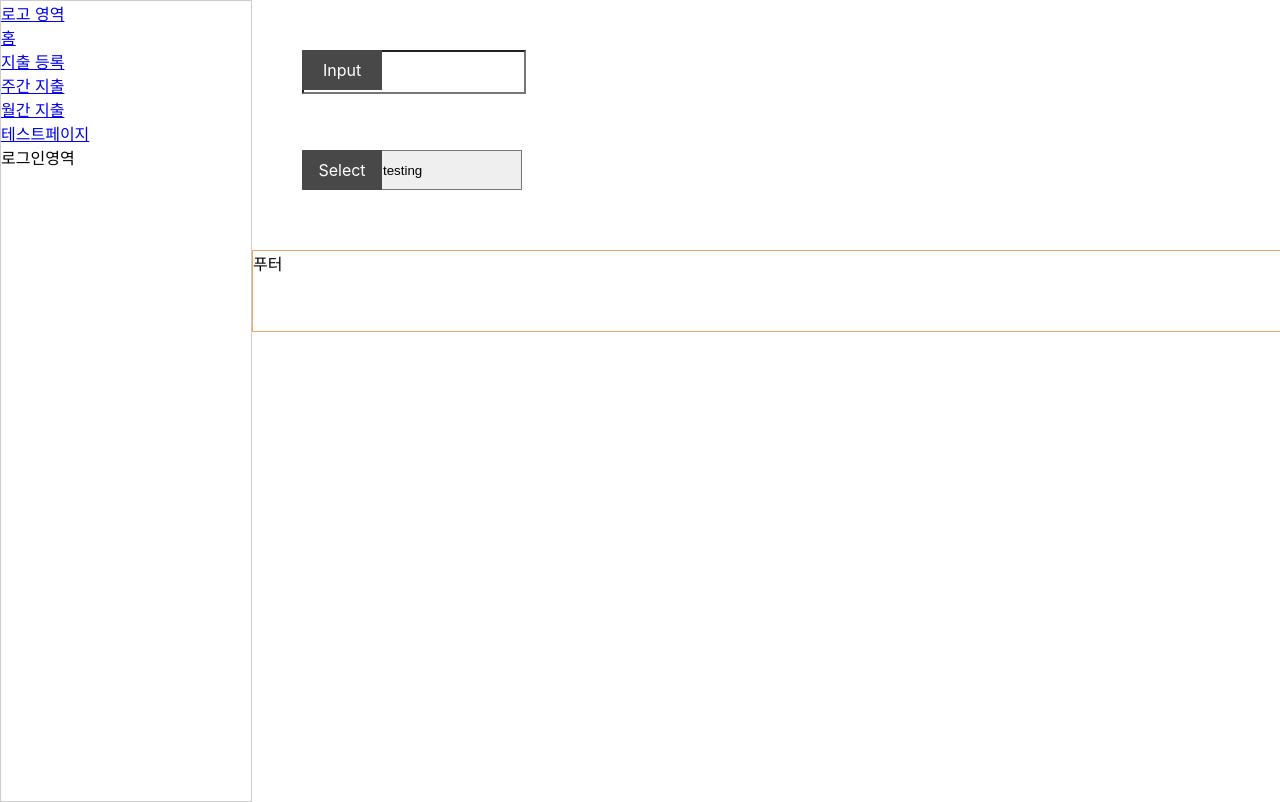
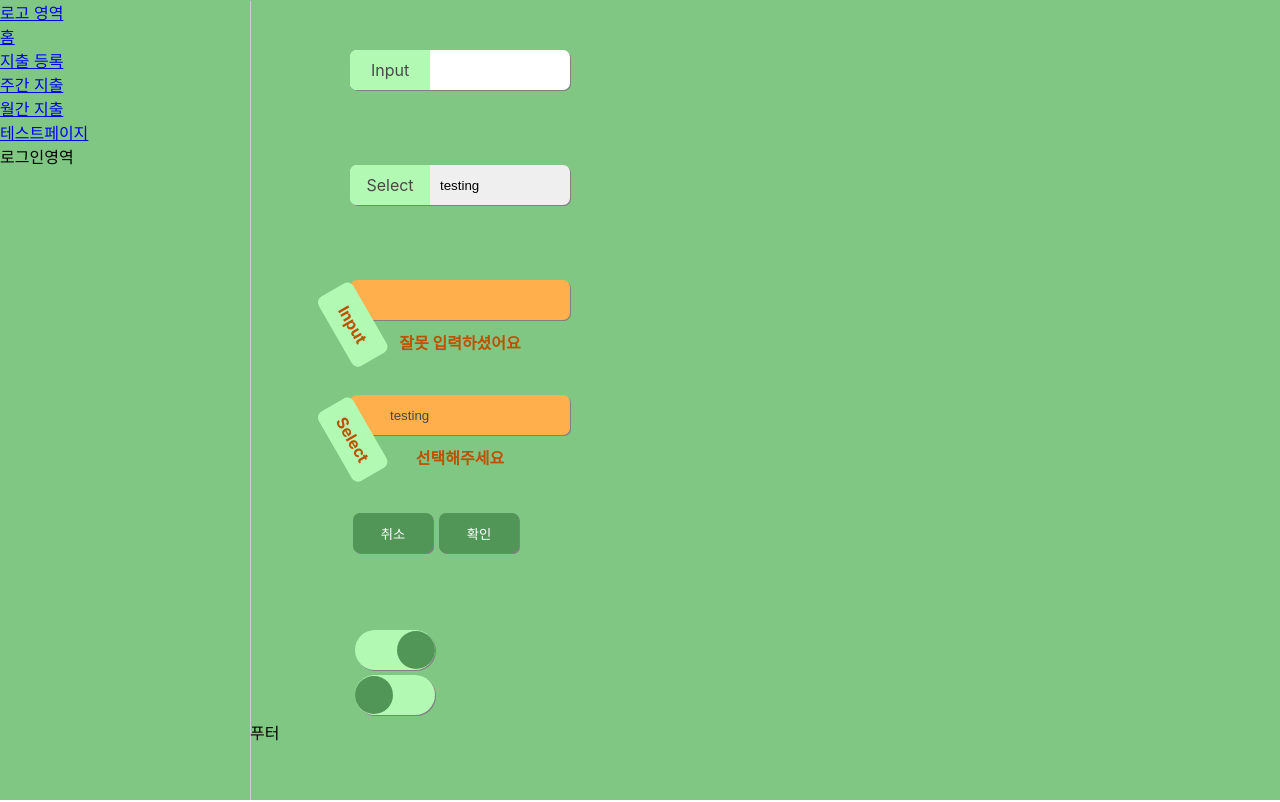
Before and after one commit to lss7612/household, a React (Create React App) app in the folder front/: page /test in a window 1280 px wide. Built offline with nearby package versions, Linux system fonts and the light colour scheme.

Commit message:
03/13 버튼추가할 차례

```diff
--- a/front/src/App.css
+++ b/front/src/App.css
@@ -1,5 +1,6 @@
 .wrapper {
   display: flex;
+  background-color: var(--color_primary);
 }
 
 :root {
--- /dev/null
+++ b/front/src/module/InputForm.js
@@ -0,0 +1,11 @@
+function InputForm(prop) {
+  return (
+    <div className="form">
+      <input id={prop.id} type="text" />
+      <label htmlFor={prop.id}>{prop.label}</label>
+      <span className="reason"></span>
+    </div>
+  );
+}
+
+export default InputForm;
--- a/front/src/module/InsertCard.js
+++ b/front/src/module/InsertCard.js
@@ -1,5 +1,5 @@
 import { useState } from "react";
-import "./css/InsertCard.css";
+import InputForm from "./InputForm";
 // import "./css/Form.css";
 function InsertCard() {
   //TOTO  카테고르 기져오기 필요함!
@@ -13,34 +13,7 @@ function InsertCard() {
     setIsCard(false);
   };
 
-  return (
-    <div className="card">
-      <div className="card_area">
-        <span className="btn" onClick={clickCard}>
-          신용카드
-        </span>
-        <span className="btn" onClick={clickCash}>
-          현금/체크카드
-        </span>
-      </div>
-      <div className="input_area">
-        <input type="number" id="spend" />
-        <label htmlFor="spend" required>
-          금액
-        </label>
-      </div>
-      {isCard ? <CardInput /> : null}
-      <div className="input_area">
-        <select></select>
-        <datalist></datalist>
-        <label htmlFor="category">대분류</label>
-      </div>
-      <div className="input_area">
-        <input type="text" />
-        <label htmlFor="comment">코멘트</label>
-      </div>
-    </div>
-  );
+  return <div></div>;
 }
 
 function CardInput() {
--- /dev/null
+++ b/front/src/module/SelectForm.js
@@ -0,0 +1,14 @@
+function SelectFrom({ id, label, valid, reason }) {
+  return (
+    <div className="form">
+      <select id={id} className={valid ? null : "not_valid"} type="select">
+        <option>testing</option>
+        <option>testing2</option>
+      </select>
+      <label htmlFor={id}>{label}</label>
+      <span className="reason">{reason}</span>
+    </div>
+  );
+}
+
+export default SelectFrom;
--- a/front/src/module/Test.js
+++ b/front/src/module/Test.js
@@ -2,17 +2,47 @@ import { useEffect, useState } from "react";
 import "./css/Test.css";
 function Test() {
   return (
-    <div>
-      <div className="test_form">
-        <input id="test_input" type="text" />
-        <label htmlFor="test_input">Input</label>
+    <div className="form_wrapper">
+      <div className="form">
+        <input id="input" type="text" />
+        <label htmlFor="input">Input</label>
+        <span className="reason"></span>
       </div>
-      <div className="test_form">
-        <select id="test_select" type="select">
+      <div className="form">
+        <select id="select" type="select">
           <option>testing</option>
           <option>testing2</option>
         </select>
-        <label htmlFor="test_select">Select</label>
+        <label htmlFor="select">Select</label>
+        <span className="reason"></span>
+      </div>
+
+      <div className="form">
+        <input id="input2" className="not_valid" type="text" />
+        <label htmlFor="input2">Input</label>
+        <span className="reason">잘못 입력하셨어요</span>
+      </div>
+      <div className="form">
+        <select id="select2" className="not_valid" type="select">
+          <option>testing</option>
+          <option>testing2</option>
+        </select>
+        <label htmlFor="select2">Select</label>
+        <span className="reason">선택해주세요</span>
+      </div>
+
+      <div className="form">
+        <button className="negative">취소</button>
+        <button className="positive">확인</button>
+      </div>
+
+      <div className="form">
+        <div className="switch_box on">
+          <div className="switch"></div>
+        </div>
+        <div className="switch_box off">
+          <div className="switch"></div>
+        </div>
       </div>
     </div>
   );
--- /dev/null
+++ b/front/src/module/ToggleForm.js
@@ -0,0 +1,15 @@
+function ToggleForm({ left, right }) {
+  return (
+    <div className="form">
+      <div className="switch_name">
+        <span>{left}</span>
+        <span>{right}</span>
+      </div>
+      <div className="switch_box on">
+        <div className="switch"></div>
+      </div>
+    </div>
+  );
+}
+
+export default ToggleForm;
--- a/front/src/module/css/Article.css
+++ b/front/src/module/css/Article.css
@@ -1,5 +1,5 @@
 .article {
-  border: 1px solid tomato;
+  /* border: 1px solid tomato; */
   height: 90vh;
   width: 100%;
 }
@@ -10,5 +10,5 @@
 .footer {
   height: 10vh;
   width: 100%;
-  border: 1px solid sandybrown;
+  /* border: 1px solid sandybrown; */
 }
--- a/front/src/module/css/InsertCard.css
+++ /dev/null
@@ -1,21 +0,0 @@
-.card {
-  min-width: 300px;
-  max-width: 500px;
-  border: 1px solid #ccc;
-  display: flex;
-  flex-direction: column;
-}
-
-.card_area {
-  display: flex;
-  justify-content: space-around;
-}
-
-span.btn {
-  border: 1px solid #ccc;
-  cursor: pointer;
-}
-
-span.btn.active {
-  background-color: var(--msg_mktr_color);
-}
--- a/front/src/module/css/Nav.css
+++ b/front/src/module/css/Nav.css
@@ -1,6 +1,6 @@
 .navbar {
   min-width: 250px;
-  border: 1px solid #ccc;
+  box-shadow: 1px 1px #ccc;
   height: 100vh;
   display: flex;
   flex-direction: column;
--- a/front/src/module/css/Test.css
+++ b/front/src/module/css/Test.css
@@ -1,32 +1,62 @@
 :root {
-  --color_primary: #212121;
+  /* --color_primary: #212121;
   --color_primary_light: #484848;
   --color_primary_dark: #000000;
-  --font_primary: white;
+  --font_primary: white; */
+  --color_primary: #81c784;
+  --color_primary_light: #b2fab4;
+  --color_primary_dark: #519657;
+  --font_primary: #484848;
+
+  --color_secondary: #f57f17;
+  --color_secondary_light: #ffb04c;
+  --color_secondary_dark: #bc5100;
+  --font_secondary: #484848;
 }
 
 input,
-select {
+select,
+button,
+.switch_box {
   -webkit-appearance: none;
   padding: 0;
+  border: 0;
+  box-shadow: 1px 1px grey;
+}
+input:focus,
+select:focus,
+button:active {
+  transform: translateY(1px);
 }
 
-.test_form {
-  margin: 50px;
+.form_wrapper {
+  height: 90vh;
+  overflow: scroll;
+  width: 500px;
+  display: flex;
+  flex-direction: column;
+
+  align-items: center;
+}
+
+.form {
+  width: 500px;
+  /* display: inline-block; */
+  margin-top: 50px;
   position: relative;
   width: 300px;
-  height: 50px;
+  height: 100px;
 }
 
-.test_form input {
+.form input {
   position: absolute;
   display: flex;
   align-items: center;
-  width: 140px;
+  width: 130px;
   height: 40px;
 }
 
-.test_form select {
+.form select {
   position: absolute;
   display: flex;
   align-items: center;
@@ -34,18 +64,52 @@ select {
   height: 40px;
 }
 
-.test_form input,
-.test_form select {
-  padding-left: 80px;
+.form input,
+.form select {
+  border-radius: 7px;
+  padding-left: 90px;
   transition: all 0.3s ease-in-out;
 }
-.test_form input:focus,
-.test_form select:focus {
+
+.form input:focus {
   width: 210px;
   padding-left: 10px;
 }
+.form select:focus {
+  width: 220px;
+  padding-left: 10px;
+}
 
-.test_form label {
+.form input.not_valid {
+  position: absolute;
+  display: flex;
+  align-items: center;
+  width: 180px;
+  height: 40px;
+  padding-left: 40px;
+}
+
+.form select.not_valid {
+  position: absolute;
+  display: flex;
+  align-items: center;
+  width: 220px;
+  height: 40px;
+  padding-left: 40px;
+}
+
+.form input.not_valid:focus {
+  width: 210px;
+  padding-left: 10px;
+}
+.form select.not_valid:focus {
+  width: 220px;
+  padding-left: 10px;
+}
+
+.form label {
+  border-top-left-radius: 7px;
+  border-bottom-left-radius: 7px;
   position: absolute;
   display: flex;
   align-items: center;
@@ -59,9 +123,136 @@ select {
   transition: 0.5s;
 }
 
-.test_form input:focus ~ label,
-.test_form select:focus ~ label {
+.form input:focus ~ label,
+.form select:focus ~ label {
+  border-radius: 7px;
+  height: 30px;
   top: -40px;
   left: 0;
   font-weight: bold;
 }
+
+input.not_valid,
+select.not_valid {
+  background-color: var(--color_secondary_light);
+  color: var(--font_primary);
+  justify-content: right;
+  animation: alert 1.3s 1 ease-in;
+}
+@keyframes alert {
+  50% {
+    background-color: var(--color_secondary_dark);
+    color: white;
+  }
+  90% {
+    background-color: var(--color_secondary_light);
+    color: var(--font_primary);
+  }
+}
+input.not_valid ~ label,
+select.not_valid ~ label {
+  transform-origin: 0 0;
+  border-radius: 7px;
+  color: var(--color_secondary_dark);
+  font-weight: bold;
+  animation: swing 1.3s 1 ease-in-out;
+  transform: rotate(60deg);
+}
+
+.form input.not_valid:focus ~ label,
+.form select.not_valid:focus ~ label {
+  transform: rotate(10deg);
+}
+
+@keyframes swing {
+  0% {
+    transform: rotate(0deg);
+  }
+  30% {
+    transform: rotate(60deg);
+  }
+  50% {
+    transform: rotate(45deg);
+  }
+  55% {
+    transform: rotate(45deg);
+  }
+  70% {
+    transform: rotate(60deg);
+  }
+  85% {
+    transform: rotate(55deg);
+  }
+  95% {
+    transform: rotate(60deg);
+  }
+}
+
+.reason {
+  display: flex;
+  justify-content: space-around;
+  color: var(--color_secondary_dark);
+  font-weight: bold;
+  top: 50px;
+  position: relative;
+  width: 220px;
+}
+
+/* 위에는 input select */
+/* 아래는 버튼 */
+.form button {
+  cursor: pointer;
+  height: 40px;
+  width: 80px;
+  border-radius: 7px;
+  color: white;
+}
+.form button:hover {
+  font-weight: bolder;
+}
+
+.form button {
+  margin: 3px;
+}
+.form button.positive {
+  background-color: var(--color_primary_dark);
+}
+.form button.negative {
+  background-color: var(--color_primary_dark);
+}
+
+.form .switch_box {
+  width: 80px;
+  height: 40px;
+  border-radius: 50px;
+  margin: 5px;
+  display: flex;
+  background-color: var(--color_primary_light);
+  align-items: center;
+}
+.form .switch_box.on {
+  flex-direction: row-reverse;
+}
+.form .switch_box.off {
+  flex-direction: row;
+}
+.switch_box .switch {
+  /* border: 1px solid red; */
+  width: 38px;
+  height: 38px;
+  border-radius: 19px;
+  background-color: var(--color_primary_dark);
+}
+.switch_box:active > .switch {
+  transform: translateY(1px);
+}
+.switch_name {
+  margin: 0 5px;
+  font-size: 10px;
+  align-items: end;
+  justify-items: center;
+  width: 80px;
+  height: 40px;
+  display: flex;
+  justify-content: space-between;
+}
--- a/front/src/routes/Insert.js
+++ b/front/src/routes/Insert.js
@@ -1,16 +1,23 @@
 import InsertCard from "../module/InsertCard";
+import InputForm from "../module/InputForm";
+import SelectForm from "../module/SelectForm";
+import ToggleForm from "../module/ToggleForm";
 
 function Insert() {
   return (
     <div className="article">
-      <h1>Insert</h1>
-      <ul>
-        <li>금액 insert</li>
-        <li>카드 or 현금 >> 카드면 무슨카드?</li>
-        <li>대분류</li>
-        <li>코멘트</li>
-      </ul>
-      <InsertCard />
+      <div className="form_wrapper">
+        <ToggleForm left="신용카드" right="현금/직불" />
+        <InputForm id="money" label="금액" valid={true} reason="" />
+        <SelectForm
+          id="category"
+          label="분류"
+          valid={true}
+          reason=""
+          options={null}
+        />
+        <InputForm id="comment" label="코멘트" valid={true} reason="" />
+      </div>
     </div>
   );
 }
```
